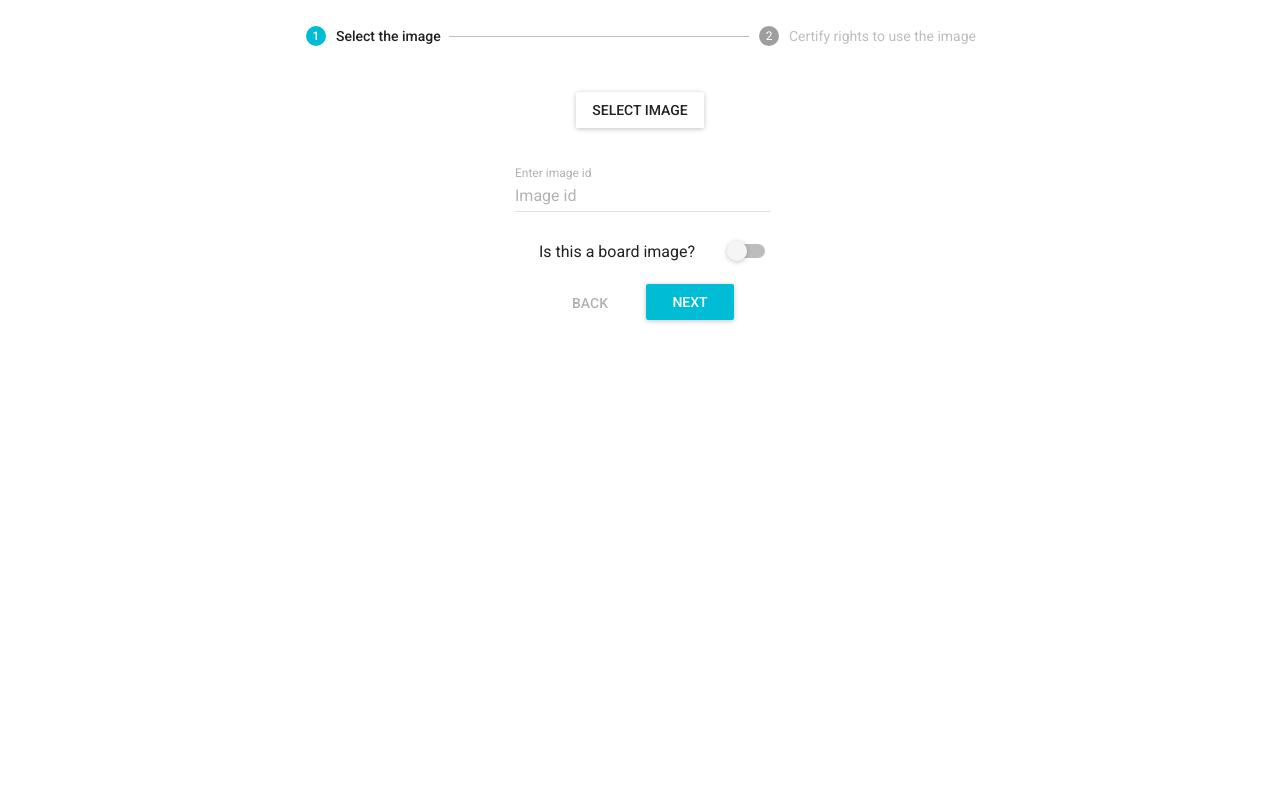
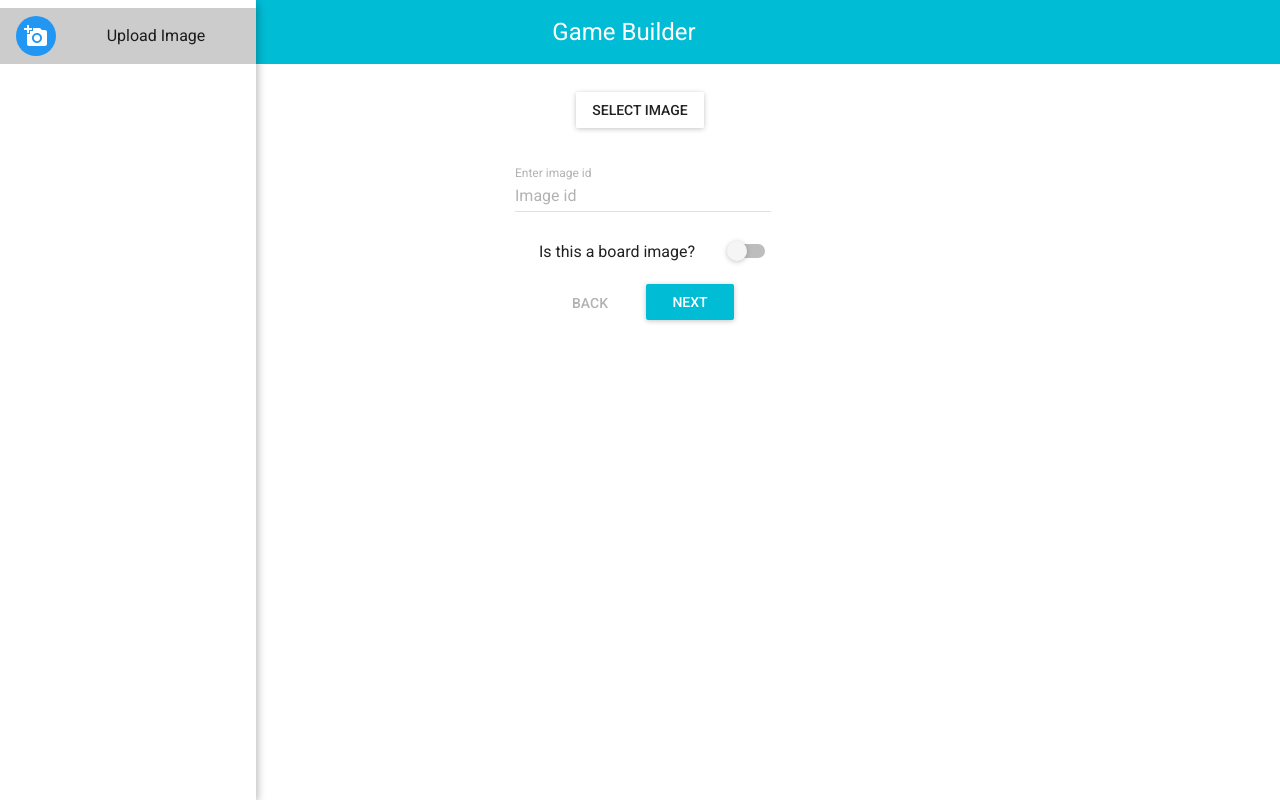
Before and after one commit to yoav-zibin/GameMaker, a React (Create React App) app: page / in a window 1280 px wide. Built offline with nearby package versions, Linux system fonts and the light colour scheme; what react-tap-event-plugin would draw is missing.

Commit message:
Add sidebar and header

```diff
--- a/src/App.js
+++ b/src/App.js
@@ -1,15 +1,22 @@
 import React, { Component } from 'react';
+import Route from 'react-router-dom/Route';
+
+import MuiThemeProvider from 'material-ui/styles/MuiThemeProvider';
+
+import ImageUploader from './components/ImageUploader';
+import NavigationMaster from './components/navigation/NavigationMaster';
+
 import logo from './logo.svg';
-import MuiThemeProvider from 'material-ui/styles/MuiThemeProvider';
+
 import './App.css';
-import ImageUploader from './components/ImageUploader';
 
 class App extends Component {
   render() {
     return (
       <MuiThemeProvider>
         <div className="App">
-          <ImageUploader></ImageUploader>
+          <NavigationMaster />
+          <Route path="/" component={ImageUploader}/>
         </div>
       </MuiThemeProvider>
     );
--- /dev/null
+++ b/src/components/navigation/NavigationMaster.js
@@ -0,0 +1,64 @@
+import React from 'react';
+
+import AppBar from 'material-ui/AppBar';
+import IconButton from 'material-ui/IconButton';
+import withWidth, {MEDIUM, LARGE} from 'material-ui/utils/withWidth';
+
+import Sidebar from './Sidebar';
+
+import constants from '../../constants';
+import styles from '../../styles';
+
+class NavigationMaster extends React.Component {
+  state = {
+    navDrawerOpen: false
+  };
+
+  handleTouchTapLeftIconButton = () => {
+    this.setState({
+      navDrawerOpen: !this.state.navDrawerOpen,
+    });
+  };
+
+  handleChangeRequestNavDrawer = (open) => {
+    this.setState({
+      navDrawerOpen: open,
+    });
+  };
+
+  render() {
+    let navDrawerOpen = this.state.navDrawerOpen;
+    let docked = false;
+    let showMenuIconButton = true;
+
+    if (this.props.width === LARGE) {
+      docked = true;
+      navDrawerOpen = true;
+      showMenuIconButton = false;
+    }
+
+    return (
+      <div>
+        <AppBar
+          onLeftIconButtonTouchTap={this.handleTouchTapLeftIconButton}
+          title={constants.TITLE_TEXT}
+          zDepth={0}
+          iconElementRight={
+            <IconButton
+              iconClassName="muidocs-icon-custom-github"
+              href="/"
+            />
+          }
+          style={styles.appBar}
+          showMenuIconButton={showMenuIconButton}
+        />
+        <Sidebar
+          docked={docked}
+          onRequestChangeNavDrawer={this.handleChangeRequestNavDrawer}
+          open={navDrawerOpen}/>
+      </div>
+    )
+  }
+}
+
+export default withWidth()(NavigationMaster);
--- /dev/null
+++ b/src/components/navigation/Sidebar.js
@@ -0,0 +1,28 @@
+import React from 'react';
+import Drawer from 'material-ui/Drawer';
+import {List, ListItem, makeSelectable} from 'material-ui/List';
+import constants from '../../constants';
+import {blue500} from 'material-ui/styles/colors';
+import Avatar from 'material-ui/Avatar';
+import ImageAddAPhoto from 'material-ui/svg-icons/image/add-a-photo';
+
+
+const SelectableList = makeSelectable(List);
+
+const Sidebar = (props) => {
+  return (
+    <Drawer
+      docked={props.docked}
+      open={props.open}
+      onRequestChange={props.onRequestChangeNavDrawer}
+      >
+      <SelectableList>
+        <ListItem
+          leftAvatar={<Avatar icon={<ImageAddAPhoto />} backgroundColor={blue500}/>}
+          primaryText={constants.NAV_UPLOAD_IMAGE_TEXT} />
+      </SelectableList>
+    </Drawer>
+  )
+}
+
+export default Sidebar;
--- a/src/constants.js
+++ b/src/constants.js
@@ -6,7 +6,9 @@ const constants = {
   NOT_CERTIFIED_WARNING: 'Certification is necessary to move forward',
   BOARD_IMAGE_TOGGLE_LABEL: 'Is this a board image?',
   IMAGE_ID_FLOATING_LABEL: 'Enter image id',
-  IMAGE_ID_HINT_TEXT: 'Image id'
+  IMAGE_ID_HINT_TEXT: 'Image id',
+  NAV_UPLOAD_IMAGE_TEXT: 'Upload Image',
+  TITLE_TEXT: 'Game Builder'
 }
 
 export default constants;
--- a/src/index.js
+++ b/src/index.js
@@ -4,8 +4,17 @@ import './index.css';
 import injectTapEventPlugin from 'react-tap-event-plugin';
 import App from './App';
 import registerServiceWorker from './registerServiceWorker';
+import { Route, BrowserRouter } from 'react-router-dom';
+
 
 injectTapEventPlugin();
 
-ReactDOM.render(<App />, document.getElementById('root'));
-registerServiceWorker();
+ReactDOM.render(
+  <BrowserRouter>
+    <div>
+      <Route path="/" component={App}>
+      </Route>
+    </div>
+  </BrowserRouter>,
+  document.getElementById('root')
+);registerServiceWorker();
--- a/src/styles.js
+++ b/src/styles.js
@@ -2,6 +2,11 @@ const styles = {
   block: {
     maxWidth: 250,
     margin: '0 auto',
+  },
+  appBar: {
+    position: 'fixed',
+    // Needed to overlap the examples
+    zIndex: 2
   }
 };
 
```
